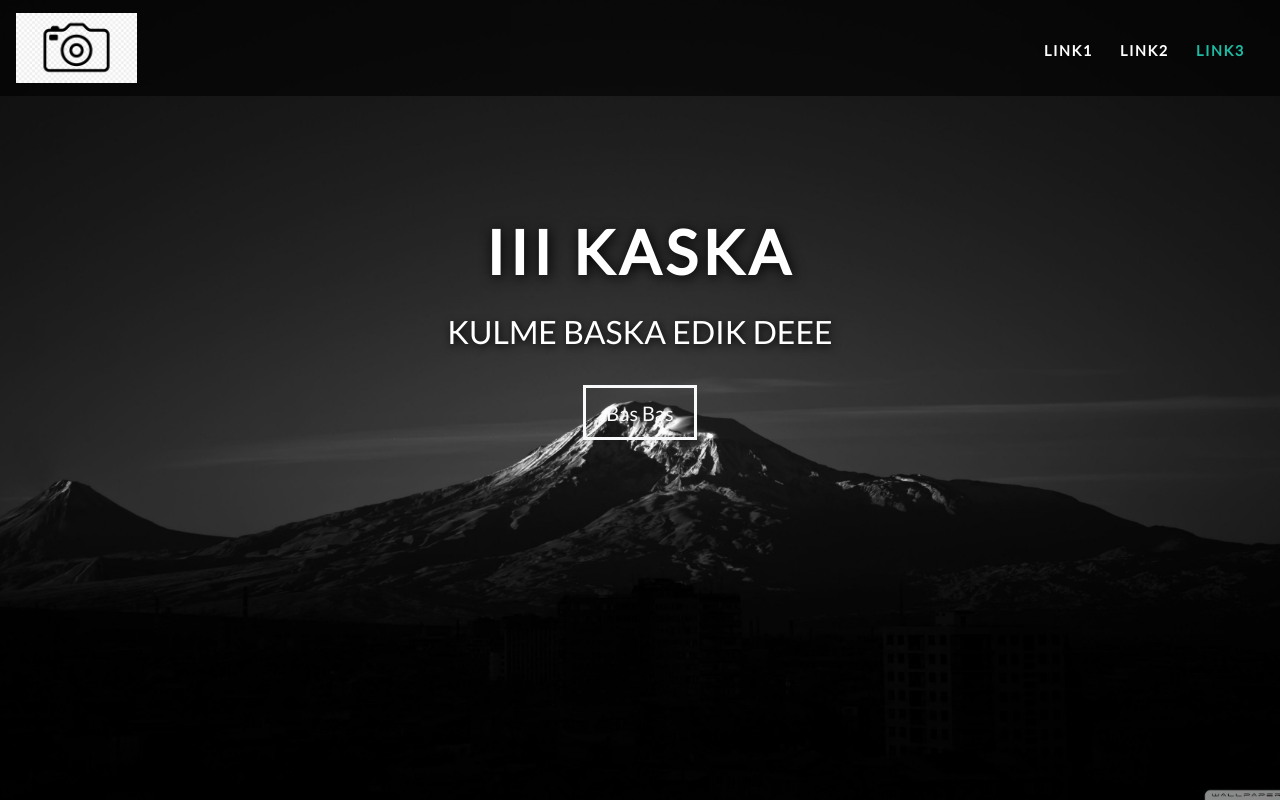
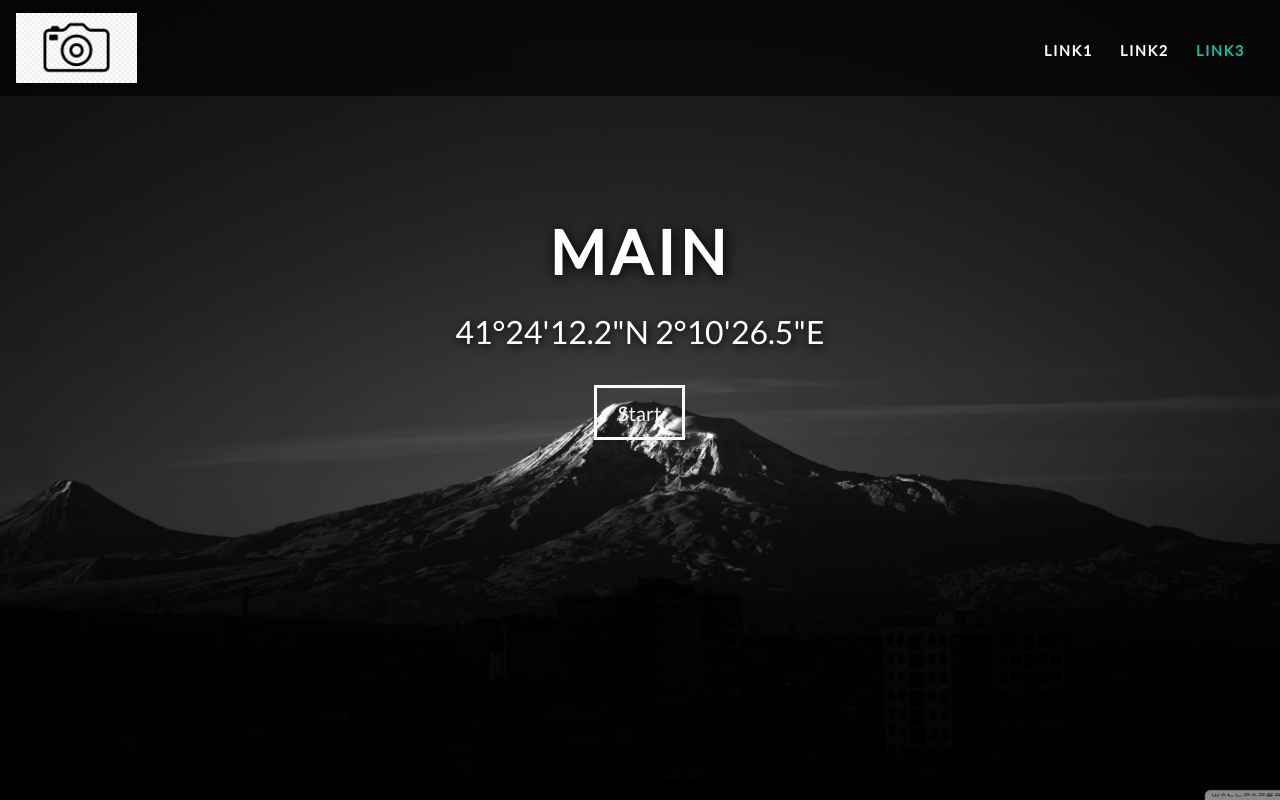
Before and after one commit to dastan010/IntroLanding, a PHP site: page / in a window 1280 px wide. Run offline with PHP 8.4, Linux system fonts and the light colour scheme; some libraries are stand-ins or nearby versions.

Commit message:
added styles and animation to cap

```diff
--- a/src/css/style.css
+++ b/src/css/style.css
@@ -39,6 +39,8 @@ body {
 /* Landing page */
   .home-inner {
     background-image: url("../assets/2109.jpg");
+    animation: fadeIn; /* referring directly to the animation's @keyframe declaration */
+    animation-duration: 3s;
   }
 
   .caption {
--- a/src/index.html
+++ b/src/index.html
@@ -9,6 +9,7 @@
     <link rel="stylesheet" href="./css/fixed.css">
     <link rel="stylesheet" href="https://stackpath.bootstrapcdn.com/font-awesome/4.7.0/css/font-awesome.min.css" integrity="sha384-wvfXpqpZZVQGK6TAh5PVlGOfQNHSoD2xbE+QkPxCAFlNEevoEH3Sl0sibVcOQVnN" crossorigin="anonymous">
     <!--  Custom style  -->
+    <link rel="stylesheet" href="https://cdnjs.cloudflare.com/ajax/libs/animate.css/4.0.0/animate.min.css"/>
     <link rel="stylesheet" href="./css/style.css">
     <title>Welcome</title>
 </head>
@@ -41,15 +42,13 @@
         <!-- Start landing page section -->
         <div class="landing">
             <div class="home-wrap">
-                <div class="home-inner">
-
-                </div>
+                <div class="home-inner"></div>
             </div>
         </div>
         <div class="caption text-center">
-            <h1>III Kaska</h1>
-            <h3>Kulme baska Edik deee</h3>
-            <button class="btn btn-outline-light btn-lg">Bas Bas</button>
+            <h1>Main</h1>
+            <h3>41°24'12.2"N 2°10'26.5"E</h3>
+            <button class="animate__animated animate__flipInX animate__delay-3s btn btn-outline-light btn-lg">Start</button>
         </div>
         <!-- End landing page section -->
     </div>
@@ -57,7 +56,6 @@
 
     <!--  Start section2  -->
     <div id="section2" class="offset">
-
     </div>
     <!--  End section2  -->
 
```
